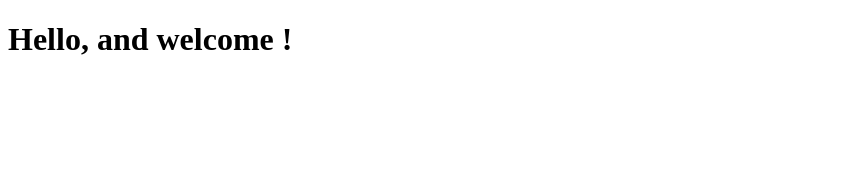
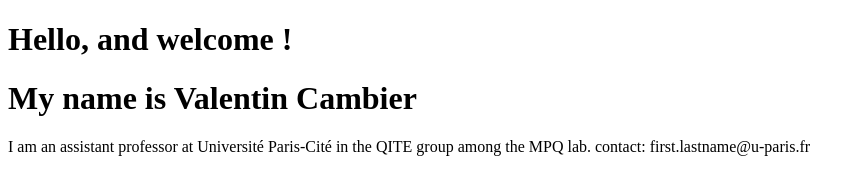
Before and after one commit to vcambier/vcambier.github.io, a plain HTML site: page index.html in a window 1280 px wide. Shown: the whole page, without its empty margins (0-865 px from the left). Drawn offline with Linux system fonts and the light colour scheme.

Commit message:
Update index.html

```diff
--- a/index.html
+++ b/index.html
@@ -1,9 +1,15 @@
 <!DOCTYPE html>
 <html>
-<head>
-    <title>Valentin Cambier personal page</title>
-</head>
+    <head>
+        <title>Valentin Cambier personal page</title>
+    <meta charset="utf-8">
+    <meta name="google-site-verification" content="wEYPntrtmfos0hh7dubizd3yY7wOX7rcelX6THWlJmU" />
+    </head>
 <body>
     <h1>Hello, and welcome !</h1>
+    <h1> My name is Valentin Cambier</h1>
+    <p> I am an assistant professor at Université Paris-Cité in the QITE group among the MPQ lab.
+
+            contact: first.lastname@u-paris.fr
 </body>
 </html>
```
